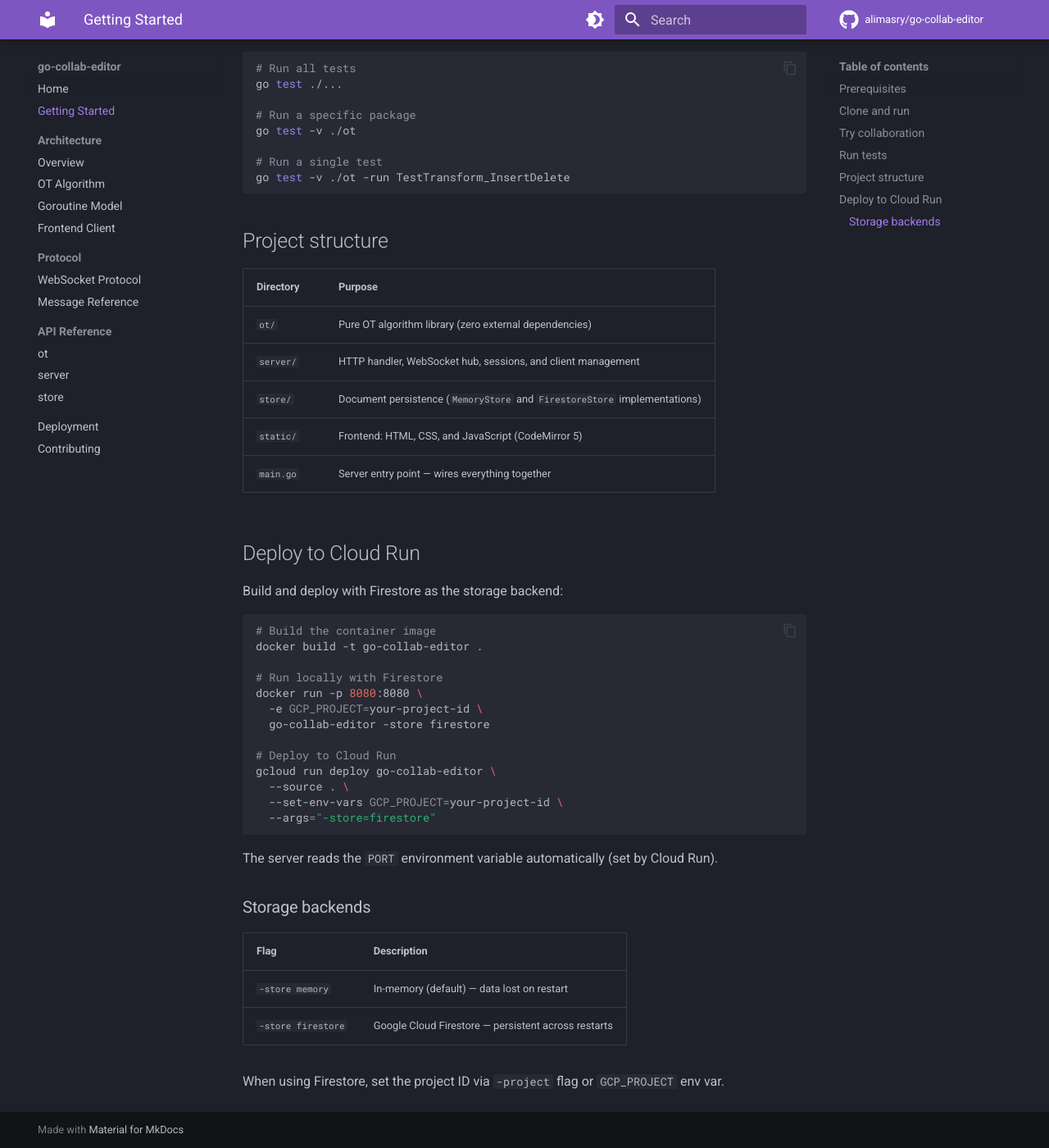
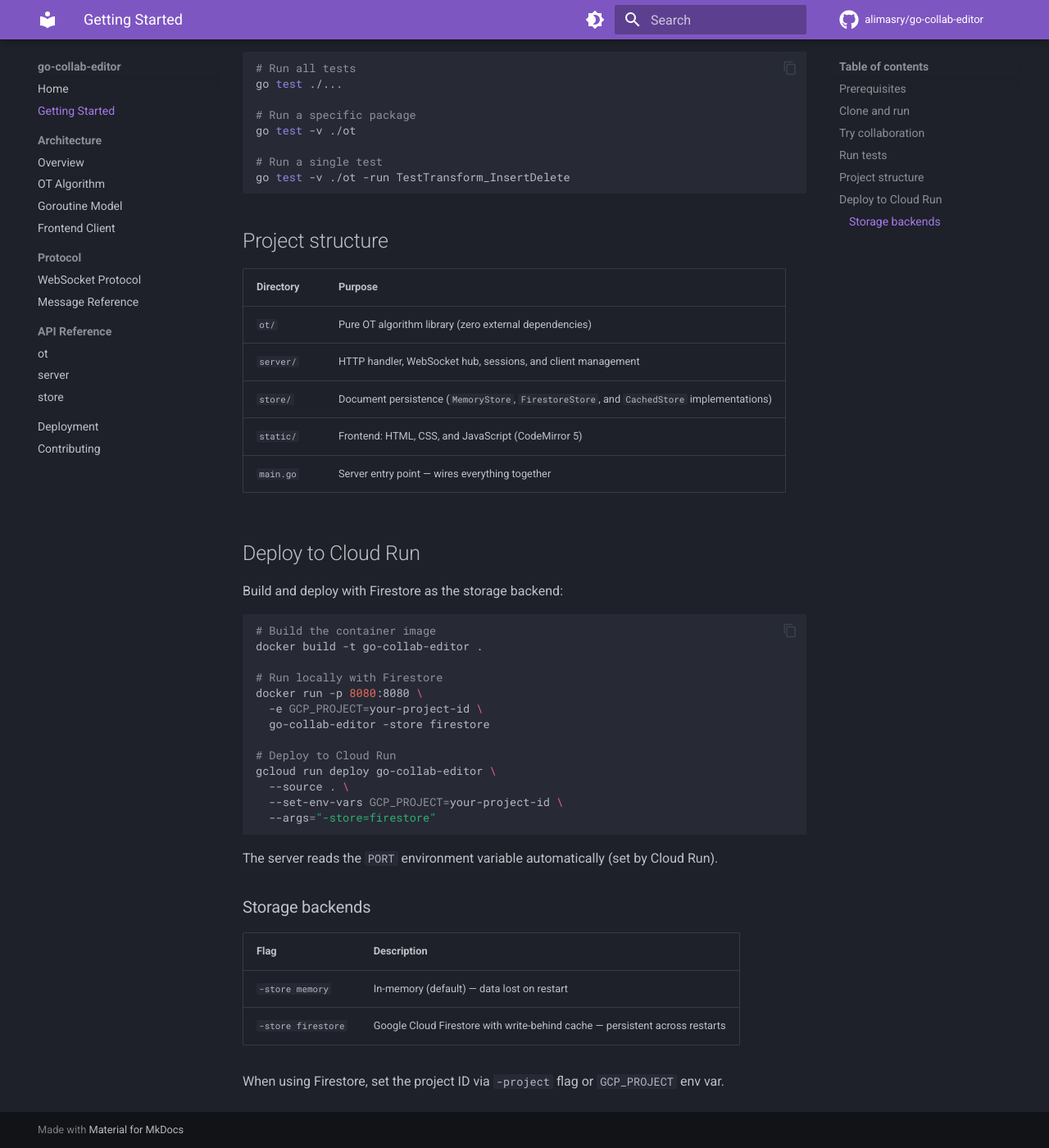
Before and after one commit to alimasry/go-collab-editor, an MkDocs documentation site: the page built from docs/getting-started.md, in a window 1280 px wide and 1400 px high, scrolled down 885 px. Shown: the whole window at 82% size. Built offline with MkDocs 1.6.1 and Material for MkDocs 9.7.7, drawn with Linux system fonts in a browser that asks for light colours; comment, search, counter and statistics services are not loaded.

Commit message:
Update docs to mention CachedStore write-behind cache

```diff
--- a/docs/getting-started.md
+++ b/docs/getting-started.md
@@ -49,7 +49,7 @@ go test -v ./ot -run TestTransform_InsertDelete
 |-----------|---------|
 | `ot/` | Pure OT algorithm library (zero external dependencies) |
 | `server/` | HTTP handler, WebSocket hub, sessions, and client management |
-| `store/` | Document persistence (`MemoryStore` and `FirestoreStore` implementations) |
+| `store/` | Document persistence (`MemoryStore`, `FirestoreStore`, and `CachedStore` implementations) |
 | `static/` | Frontend: HTML, CSS, and JavaScript (CodeMirror 5) |
 | `main.go` | Server entry point — wires everything together |
 
@@ -80,6 +80,6 @@ The server reads the `PORT` environment variable automatically (set by Cloud Run
 | Flag | Description |
 |------|-------------|
 | `-store memory` | In-memory (default) — data lost on restart |
-| `-store firestore` | Google Cloud Firestore — persistent across restarts |
+| `-store firestore` | Google Cloud Firestore with write-behind cache — persistent across restarts |
 
 When using Firestore, set the project ID via `-project` flag or `GCP_PROJECT` env var.
```
Also changed, not shown: docs/architecture/overview.md (+3 -1 lines).
